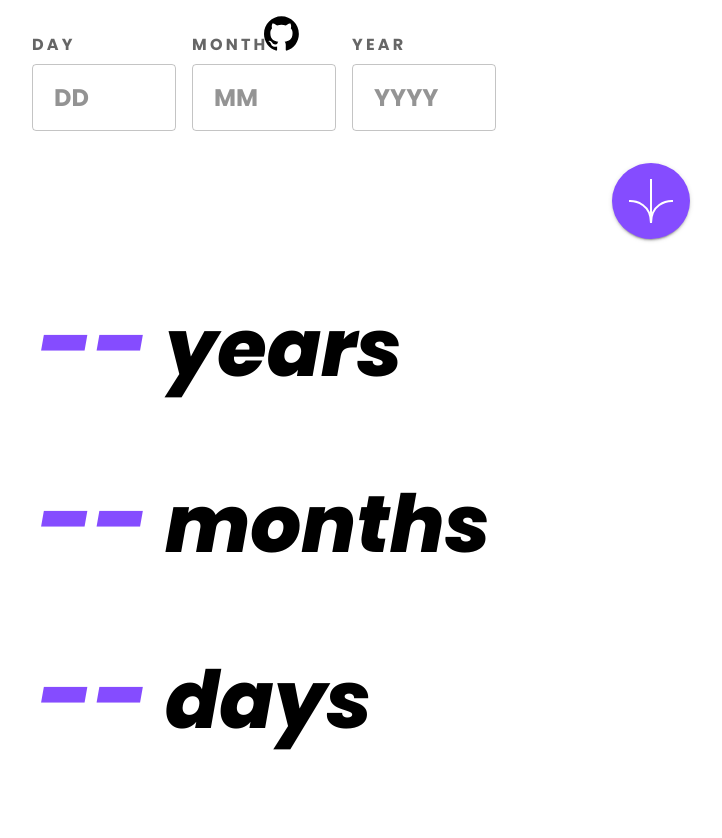
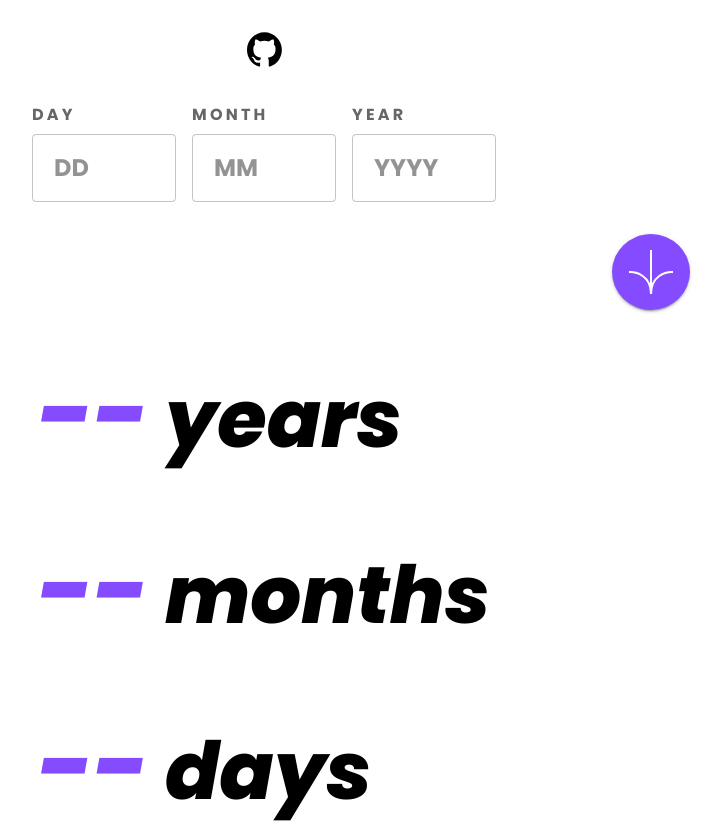
Before and after one commit to Jankela04/age-calculator, a React (Vite) app: page / in a window 1280 px wide. Shown: the whole page, without its empty margins (376-1098 px from the left). Before the commit the page ends 800 px from the top, so only its background shows below. Built offline with nearby package versions, Linux system fonts and the light colour scheme.

Commit message:
fix styling

```diff
--- a/src/App.tsx
+++ b/src/App.tsx
@@ -4,10 +4,9 @@ import { Box, Link } from "@mui/material";
 function App() {
   const styles = {
     github: {
-      position: "fixed",
-      top: 0,
-      left: "50%",
-      pt: 2,
+      width: "100%",
+      py: 4,
+      "text-align": "center",
     },
   };
   return (
--- a/src/features/AgeCalculator/AgeCalculator.tsx
+++ b/src/features/AgeCalculator/AgeCalculator.tsx
@@ -10,7 +10,6 @@ const styles = {
     justifyContent: "center",
     flexDirection: "column",
     alignItems: "center",
-        minHeight: "100vh",
   },
 };
 
```
Lines whose indentation alone changed are shown as unchanged.
